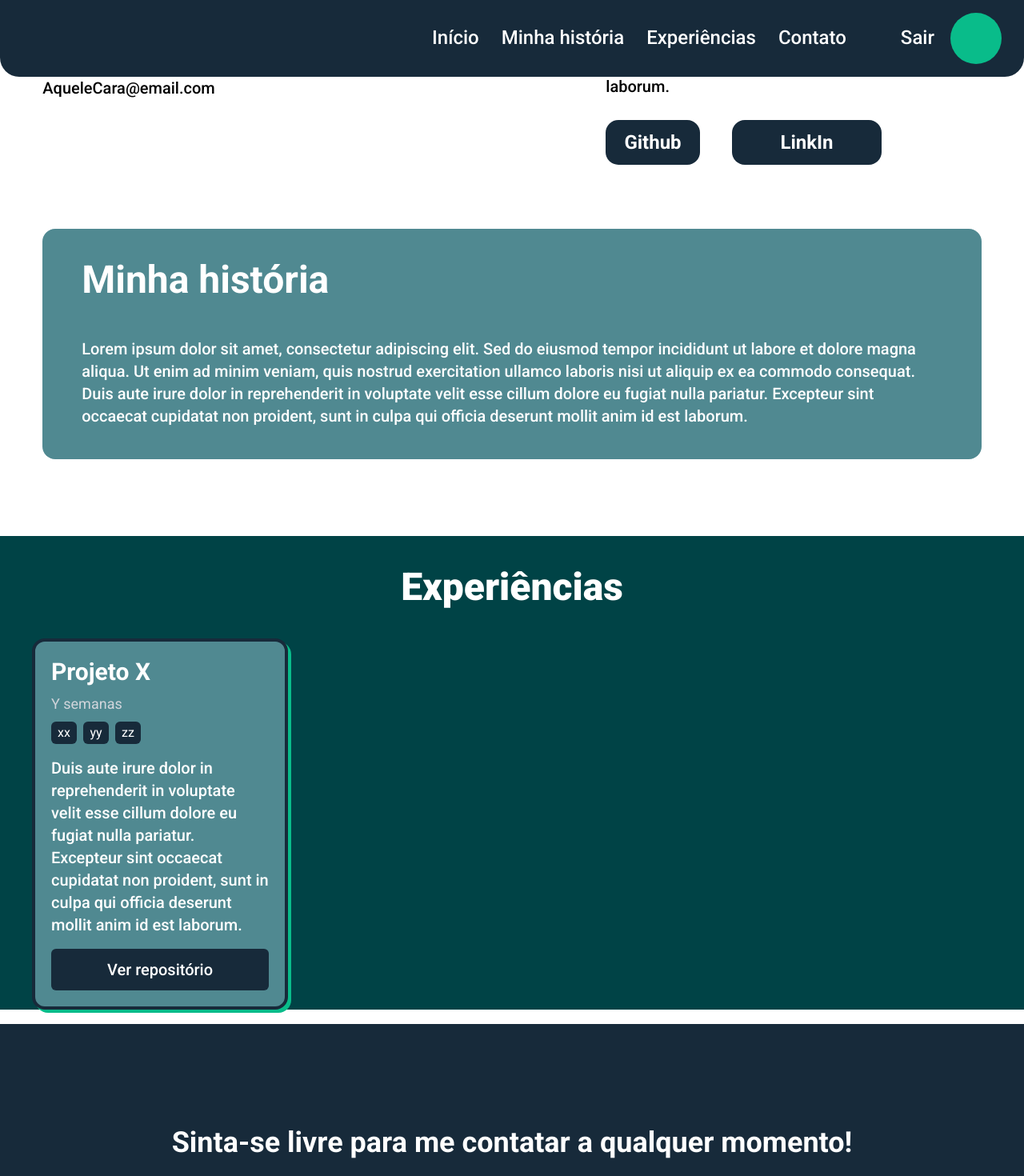
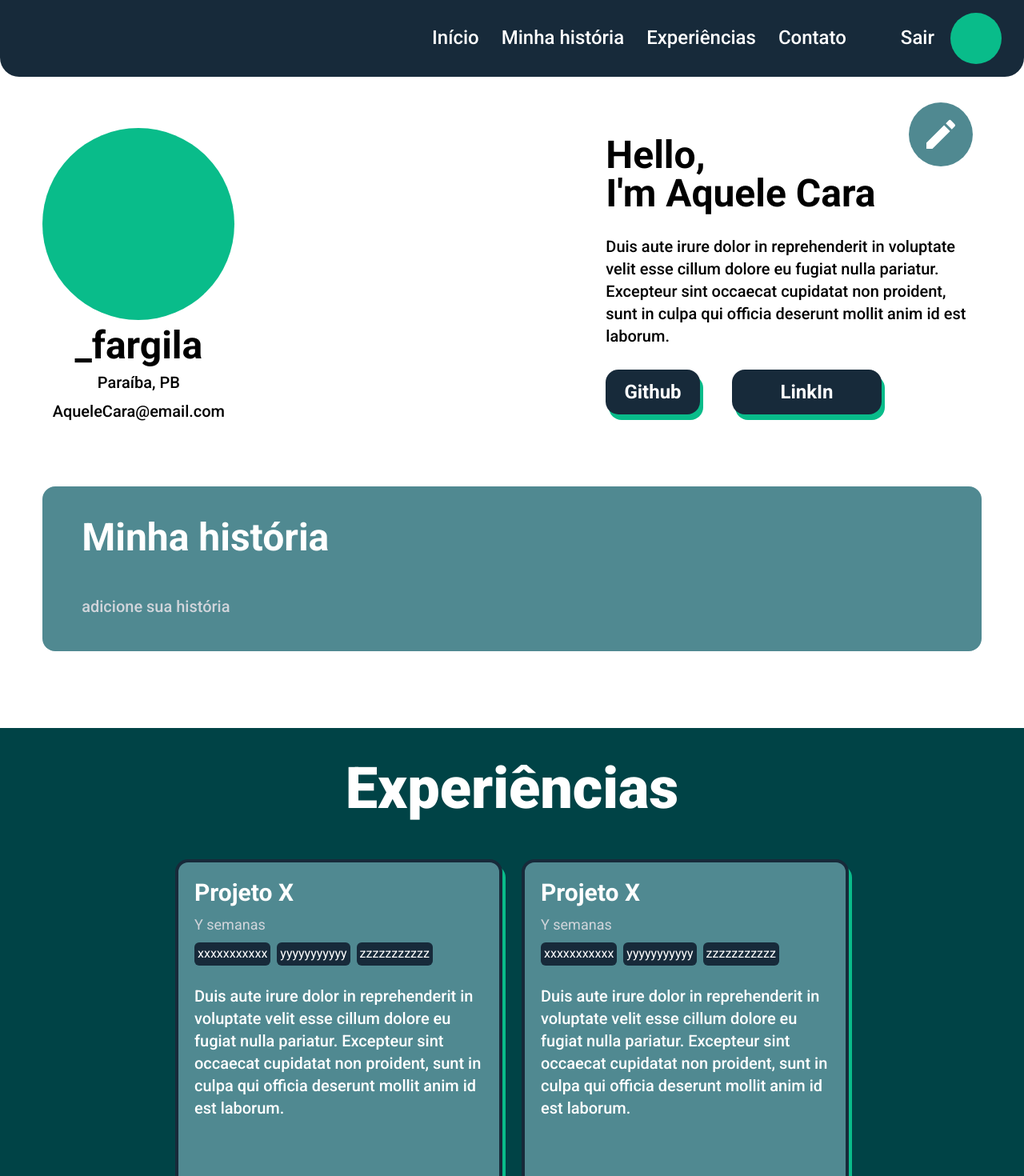
Before and after one commit to fargila/desafio-03-aws-react, a React (Vite) app: page / in a window 1280 px wide. Shown: the top 1470 px of the page at 80% size. Built offline with nearby package versions, Linux system fonts and the light colour scheme.

Commit message:
styles: estilos base da página de portifólio concluído.

```diff
--- a/src/components/CardExperience.tsx
+++ b/src/components/CardExperience.tsx
@@ -2,21 +2,28 @@
 
 const CardExperience = () => {
   return (
-    <div className="items-start border-4 border-dark_green flex flex-col bg-card_color w-1/4 ml-10
-     text-secondary_text shadow-left-bottom ring-primary_color rounded-2xl p-5">
+    <div className="items-start border-4 border-dark_green flex flex-col bg-card_color w-409 mx-3 my-3
+     text-secondary_text shadow-left-bottom ring-primary_color rounded-2xl p-5 h-503 justify-between flex-wrap">
+      <div className="text-start">
         <h1 className="text-3xl font-bold">Projeto X</h1>
         <p className="text-tertiary_text text-lg font-normal py-2">Y semanas</p>
-      <div className="flex font-normal text-center w-full">
-        <div className="bg-dark_green p-1 w-8 rounded-md mr-2">xx</div>
-        <div className="bg-dark_green p-1 w-8 rounded-md mr-2">yy</div>
-        <div className="bg-dark_green p-1 w-8 rounded-md">zz</div>
+        <div className="flex font-normal w-full flex-wrap items-baseline">
+          <div className="bg-dark_green p-1 w-fit rounded-md mr-2 mb-2">xxxxxxxxxxx</div>
+          <div className="bg-dark_green p-1 w-fit rounded-md mr-2 mb-2">yyyyyyyyyyy</div>
+          <div className="bg-dark_green p-1 w-fit rounded-md mr-2 mb-2">zzzzzzzzzzz</div>
         </div>
         <p className="text-xl text-start font-medium py-4">
         Duis aute irure dolor in reprehenderit in voluptate
         velit esse cillum dolore eu fugiat nulla pariatur. Excepteur sint
         occaecat cupidatat non proident, sunt in culpa qui officia deserunt
         mollit anim id est laborum.</p>
-      <a href="#" className="bg-dark_green text-xl font-medium rounded-md py-3 self-center w-full">Ver repositório</a>
+      </div>
+
+      <div className="flex justify-center w-full">
+        <a href="#" className="bg-dark_green text-xl font-medium rounded-md py-3 w-full
+        hover:bg-primary_color transition duration-300 ease-in-out">Ver repositório</a>
+      </div>
+      {/* <a href="#" className="bg-dark_green text-xl font-medium rounded-md py-3 self-center w-full self">Ver repositório</a> */}
     </div>
   )
 }
--- a/src/pages/PortifolioPage.tsx
+++ b/src/pages/PortifolioPage.tsx
@@ -1,4 +1,6 @@
-import { FaMapMarkerAlt } from 'react-icons/fa'
+import { FaMapMarkerAlt} from 'react-icons/fa'
+// FaCheck
+import { MdEdit } from 'react-icons/md';
 import CardExperience from '../components/CardExperience'
 
 const PortifolioPage = () => {
@@ -7,24 +9,29 @@ const PortifolioPage = () => {
       <header className="flex sticky top-0 justify-end bg-dark_green
       text-secondary_text text-2xl py-4 rounded-b-3xl w-full">
         <div className="flex justify-evenly w-3/5 font-medium">
-          <button>Início</button>
-          <button>Minha história</button>
-          <button>Experiências</button>
-          <button>Contato</button>
-          <div className="flex ml-10">
-            <button>Sair</button>
+          <button className='hover:text-primary_color transition duration-300 ease-in-out'>Início</button>
+          <button className='hover:text-primary_color transition duration-300 ease-in-out'>Minha história</button>
+          <button className='hover:text-primary_color transition duration-300 ease-in-out'>Experiências</button>
+          <button className='hover:text-primary_color transition duration-300 ease-in-out'>Contato</button>
+          <div className="flex ml-10 ">
+            <button className='hover:text-primary_color transition duration-300 ease-in-out'>Sair</button>
             <div className="bg-primary_color rounded-full p-8 ml-5"></div>
           </div>
         </div>
       </header>
 
-      <body className='flex justify-center items-center flex-col mt-16'>
+      <body className='flex justify-center items-center flex-col mt-16 h-auto'>
+        <button className='fixed top-32 right-16 hover:bg-primary_color text-secondary_text size-20
+        flex justify-center items-center self-end rounded-full bg-card_color transition duration-300 ease-in-out'>
+          <MdEdit className='size-12'/>
+          {/* <FaCheck/> */}
+        </button>
         <div className='flex justify-between items-center w-11/12'>
-          <div>
-            <div className="bg-primary_color rounded-full p-10"></div>
-            <h2 className='text-5xl font-bold'>_fargila</h2>
-            <p className='text-xl font-medium'>Paraíba, PB</p>
-            <p className='text-xl font-medium'>AqueleCara@email.com</p>
+          <div className='text-center'>
+            <div className="bg-primary_color rounded-full size-60"></div>
+            <h2 className='text-5xl font-bold mt-2'>_fargila</h2>
+            <p className='text-xl font-medium mt-2'>Paraíba, PB</p>
+            <p className='text-xl font-medium mt-2'>AqueleCara@email.com</p>
           </div>
           <div className='flex flex-col w-2/5'>
             <h2 className='text-5xl font-bold'>Hello,</h2>
@@ -35,45 +42,47 @@ const PortifolioPage = () => {
               occaecat cupidatat non proident, sunt in culpa qui officia deserunt
               mollit anim id est laborum.</p>
             <div className='text-secondary_text font-semibold flex just'>
-              <button className='bg-dark_green text-2xl w-1/4 py-3 mr-10 rounded-2xl'>Github</button>
-              <button className='bg-dark_green text-2xl w-2/5 py-3 rounded-2xl'>LinkIn</button>
+              <button
+              className='bg-dark_green text-2xl w-1/4 py-3 mr-10 rounded-2xl shadow-left-bottom ring-primary_color
+              hover:bg-primary_color transition duration-300 ease-in-out'>Github</button>
+              <button
+              className='bg-dark_green text-2xl w-2/5 py-3 rounded-2xl shadow-left-bottom ring-primary_color
+              hover:bg-primary_color transition duration-300 ease-in-out'>LinkIn</button>
             </div>
           </div>
         </div>
         <div className='bg-card_color text-secondary_text w-11/12 mt-20
         flex flex-col justify-center items-center py-10 rounded-2xl'>
             <h2 className='text-5xl font-bold w-11/12 mb-12'>Minha história</h2>
-            <p className='text-xl font-medium w-11/12'>Lorem ipsum dolor sit amet,
-              consectetur adipiscing elit. Sed do eiusmod tempor incididunt
-              ut labore et dolore magna aliqua. Ut enim ad minim veniam,
-              quis nostrud exercitation ullamco laboris nisi ut aliquip ex ea
-              commodo consequat. Duis aute irure dolor in reprehenderit in voluptate
-              velit esse cillum dolore eu fugiat nulla pariatur. Excepteur sint
-              occaecat cupidatat non proident, sunt in culpa qui officia deserunt
-              mollit anim id est laborum.
-            </p>
+            <p className='text-xl font-medium w-11/12 text-tertiary_text hover:cursor-default
+             transition duration-800 ease-in-out border-transparent border-b-2 hover:border-tertiary_text'>adicione sua história</p>
         </div>
-        <div className='text-secondary_text bg-secondary_color w-full text-center mt-24'>
-          <h1 className=' font-extrabold text-5xl py-10'>Experiências</h1>
-          <CardExperience />
+        <div className='text-secondary_text bg-secondary_color w-full text-center mt-24 pb-20'>
+          <h1 className=' font-extrabold text-7xl py-10'>Experiências</h1>
+          <div className='flex justify-center flex-wrap'>
+            <CardExperience />
+            <CardExperience />
+            <CardExperience />
+          </div>
         </div>
       </body>
 
-      <footer className="text-primary_text mt-80">
+      <footer className="text-primary_text">
         <div className="bg-dark_green text-secondary_text py-32 flex flex-col items-center">
           <h3 className="text-4xl font-semibold text-center">Sinta-se livre para me contatar a qualquer momento!</h3>
-          <h2 className="hover:border-b-4 text-5xl mt-10 font-bold">AqueleCara@email.com</h2>
+          <h2 className="border-b-4 border-transparent hover:border-tertiary_text text-tertiary_text
+           text-5xl mt-10 font-bold hover:cursor-default transition duration-300 ease-in-out">Adicione um e-mail extra</h2>
         </div>
         <div className="flex flex-col items-center text-center ">
-          <h3 className="text-4xl w-3/4 font-medium my-32">Assim que possível, me envie um e-mail para que possamos trabalhar felizes juntos!</h3>
+          <h3 className="text-4xl w-3/4 font-medium my-28">Assim que possível, me envie um e-mail para que possamos trabalhar felizes juntos!</h3>
           <div className="flex justify-around">
-            <img className="bg-dark_green mx-1"
+            <img className="mx-1"
             src="/src/assets/images/Property 1=insta black.png" alt="Instagram" />
-            <img className="bg-dark_green mx-1"
+            <img className="mx-1"
             src="/src/assets/images/Property 1=facebook black.png" alt="Facebook" />
-            <img className="bg-dark_green mx-1"
+            <img className="mx-1"
             src="/src/assets/images/Property 1=twitter black.png" alt="Twitter" />
-            <img className="bg-dark_green mx-1"
+            <img className="mx-1"
             src="/src/assets/images/Property 1=youtube black.png" alt="Youtube" />
           </div>
           <div className="flex pt-12 pb-8 text-2xl font-medium w-3/4 justify-center">
--- a/src/styles/output.css
+++ b/src/styles/output.css
@@ -554,12 +554,24 @@ video {
   display: none;
 }
 
+.fixed {
+  position: fixed;
+}
+
 .sticky {
   position: sticky;
 }
 
+.right-16 {
+  right: 4rem;
+}
+
 .top-0 {
   top: 0px;
+}
+
+.top-32 {
+  top: 8rem;
 }
 
 .m-3 {
@@ -571,13 +583,51 @@ video {
   margin-right: 0.25rem;
 }
 
-.my-32 {
-  margin-top: 8rem;
-  margin-bottom: 8rem;
+.my-28 {
+  margin-top: 7rem;
+  margin-bottom: 7rem;
+}
+
+.mx-10 {
+  margin-left: 2.5rem;
+  margin-right: 2.5rem;
+}
+
+.my-10 {
+  margin-top: 2.5rem;
+  margin-bottom: 2.5rem;
+}
+
+.mx-5 {
+  margin-left: 1.25rem;
+  margin-right: 1.25rem;
+}
+
+.my-5 {
+  margin-top: 1.25rem;
+  margin-bottom: 1.25rem;
+}
+
+.mx-3 {
+  margin-left: 0.75rem;
+  margin-right: 0.75rem;
+}
+
+.my-3 {
+  margin-top: 0.75rem;
+  margin-bottom: 0.75rem;
+}
+
+.mb-10 {
+  margin-bottom: 2.5rem;
 }
 
 .mb-12 {
   margin-bottom: 3rem;
+}
+
+.mb-2 {
+  margin-bottom: 0.5rem;
 }
 
 .mb-3 {
@@ -606,6 +656,10 @@ video {
 
 .mr-10 {
   margin-right: 2.5rem;
+}
+
+.mr-2 {
+  margin-right: 0.5rem;
 }
 
 .mr-20 {
@@ -644,20 +698,35 @@ video {
   margin-top: 0.75rem;
 }
 
-.mt-80 {
-  margin-top: 20rem;
-}
-
-.mr-2 {
-  margin-right: 0.5rem;
-}
-
 .flex {
   display: flex;
 }
 
+.size-12 {
+  width: 3rem;
+  height: 3rem;
+}
+
+.size-20 {
+  width: 5rem;
+  height: 5rem;
+}
+
+.size-60 {
+  width: 15rem;
+  height: 15rem;
+}
+
 .h-16 {
   height: 4rem;
+}
+
+.h-503 {
+  height: 503px;
+}
+
+.h-auto {
+  height: auto;
 }
 
 .h-full {
@@ -666,18 +735,6 @@ video {
 
 .h-screen {
   height: 100vh;
-}
-
-.h-1664 {
-  height: 1664px;
-}
-
-.h-auto {
-  height: auto;
-}
-
-.h-1\/3 {
-  height: 33.333333%;
 }
 
 .w-1\/12 {
@@ -712,25 +769,17 @@ video {
   width: 60%;
 }
 
+.w-fit {
+  width: -moz-fit-content;
+  width: fit-content;
+}
+
 .w-full {
   width: 100%;
 }
 
-.w-max {
-  width: -moz-max-content;
-  width: max-content;
-}
-
-.w-3 {
-  width: 0.75rem;
-}
-
-.w-6 {
-  width: 1.5rem;
-}
-
-.w-8 {
-  width: 2rem;
+.w-409 {
+  width: 409px;
 }
 
 .max-w-max {
@@ -738,8 +787,32 @@ video {
   max-width: max-content;
 }
 
+.basis-1\/2 {
+  flex-basis: 50%;
+}
+
+.basis-2 {
+  flex-basis: 0.5rem;
+}
+
+.basis-1 {
+  flex-basis: 0.25rem;
+}
+
+.basis-5 {
+  flex-basis: 1.25rem;
+}
+
+.basis-3\/4 {
+  flex-basis: 75%;
+}
+
 .flex-col {
   flex-direction: column;
+}
+
+.flex-wrap {
+  flex-wrap: wrap;
 }
 
 .items-start {
@@ -748,6 +821,10 @@ video {
 
 .items-center {
   align-items: center;
+}
+
+.items-baseline {
+  align-items: baseline;
 }
 
 .justify-end {
@@ -772,6 +849,10 @@ video {
 
 .self-start {
   align-self: flex-start;
+}
+
+.self-end {
+  align-self: flex-end;
 }
 
 .self-center {
@@ -807,6 +888,14 @@ video {
   border-width: 4px;
 }
 
+.border-b-2 {
+  border-bottom-width: 2px;
+}
+
+.border-b-4 {
+  border-bottom-width: 4px;
+}
+
 .border-t-2 {
   border-top-width: 2px;
 }
@@ -819,6 +908,10 @@ video {
 .border-secondary_color {
   --tw-border-opacity: 1;
   border-color: rgb(0 67 70 / var(--tw-border-opacity));
+}
+
+.border-transparent {
+  border-color: transparent;
 }
 
 .bg-card_color {
@@ -848,10 +941,6 @@ video {
 
 .p-1 {
   padding: 0.25rem;
-}
-
-.p-10 {
-  padding: 2.5rem;
 }
 
 .p-3 {
@@ -899,6 +988,10 @@ video {
 .py-7 {
   padding-top: 1.75rem;
   padding-bottom: 1.75rem;
+}
+
+.pb-20 {
+  padding-bottom: 5rem;
 }
 
 .pb-6 {
@@ -957,6 +1050,11 @@ video {
   line-height: 1;
 }
 
+.text-7xl {
+  font-size: 4.5rem;
+  line-height: 1;
+}
+
 .text-lg {
   font-size: 1.125rem;
   line-height: 1.75rem;
@@ -984,12 +1082,12 @@ video {
   font-weight: 500;
 }
 
+.font-normal {
+  font-weight: 400;
+}
+
 .font-semibold {
   font-weight: 600;
-}
-
-.font-normal {
-  font-weight: 400;
 }
 
 .text-dark_green {
@@ -1018,8 +1116,8 @@ video {
 }
 
 .shadow-left-bottom {
-  --tw-shadow: 4px 4px 0px #09bc8a;
-  --tw-shadow-colored: 4px 4px 0px var(--tw-shadow-color);
+  --tw-shadow: 4px 7px 0px #09bc8a;
+  --tw-shadow-colored: 4px 7px 0px var(--tw-shadow-color);
   box-shadow: var(--tw-ring-offset-shadow, 0 0 #0000), var(--tw-ring-shadow, 0 0 #0000), var(--tw-shadow);
 }
 
@@ -1056,12 +1154,17 @@ body {
   height: 100vh;
 }
 
+.hover\:cursor-default:hover {
+  cursor: default;
+}
+
 .hover\:cursor-pointer:hover {
   cursor: pointer;
 }
 
-.hover\:border-b-4:hover {
-  border-bottom-width: 4px;
+.hover\:border-tertiary_text:hover {
+  --tw-border-opacity: 1;
+  border-color: rgb(209 213 219 / var(--tw-border-opacity));
 }
 
 .hover\:bg-main_red:hover {
@@ -1074,6 +1177,11 @@ body {
   background-color: rgb(9 188 138 / var(--tw-bg-opacity));
 }
 
+.hover\:text-primary_color:hover {
+  --tw-text-opacity: 1;
+  color: rgb(9 188 138 / var(--tw-text-opacity));
+}
+
 .hover\:text-secondary_text:hover {
   --tw-text-opacity: 1;
   color: rgb(255 255 255 / var(--tw-text-opacity));
```
Also changed, not shown: tailwind.config.js (+5 -5 lines). Lines whose indentation alone changed are shown as unchanged.
